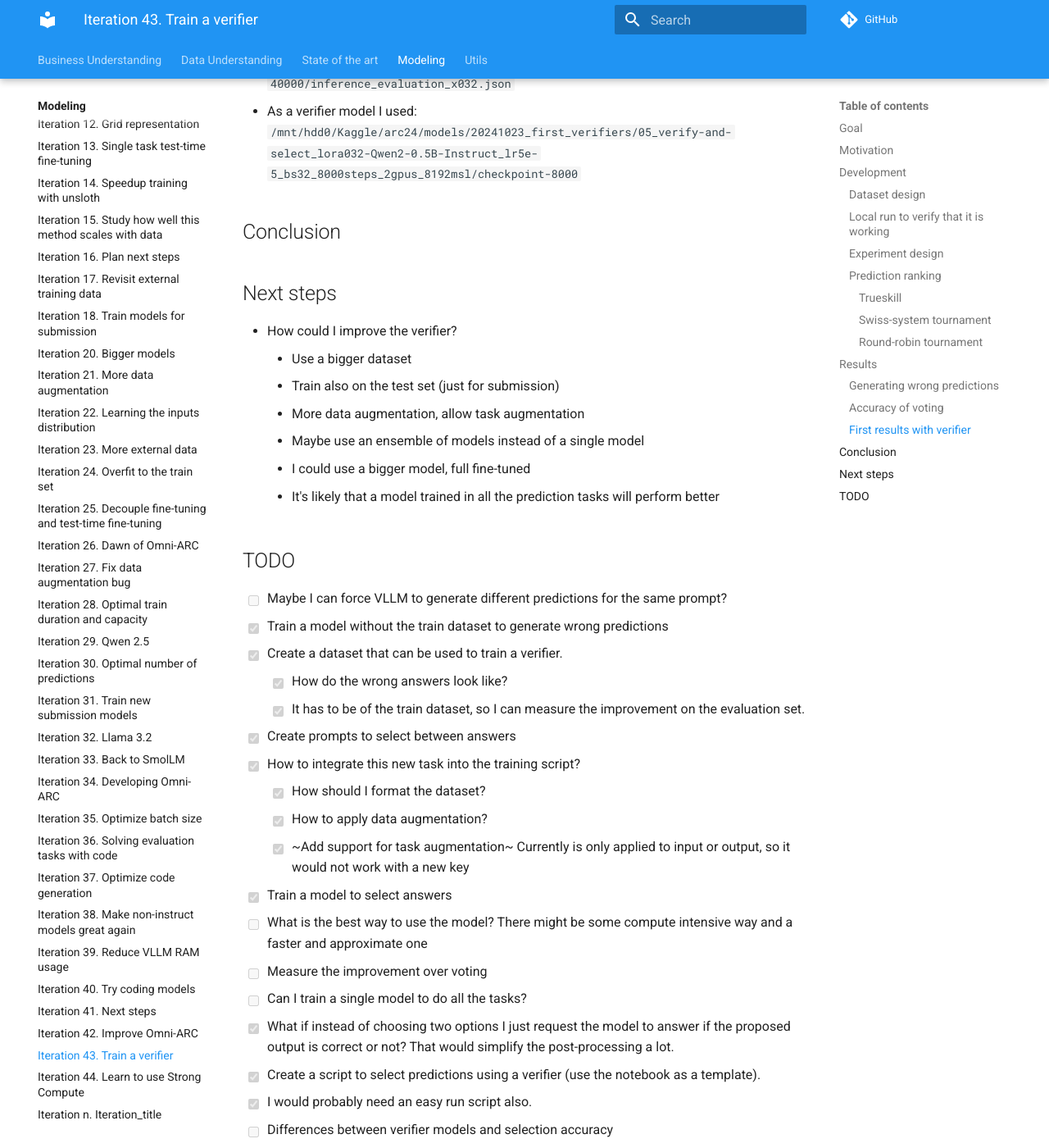
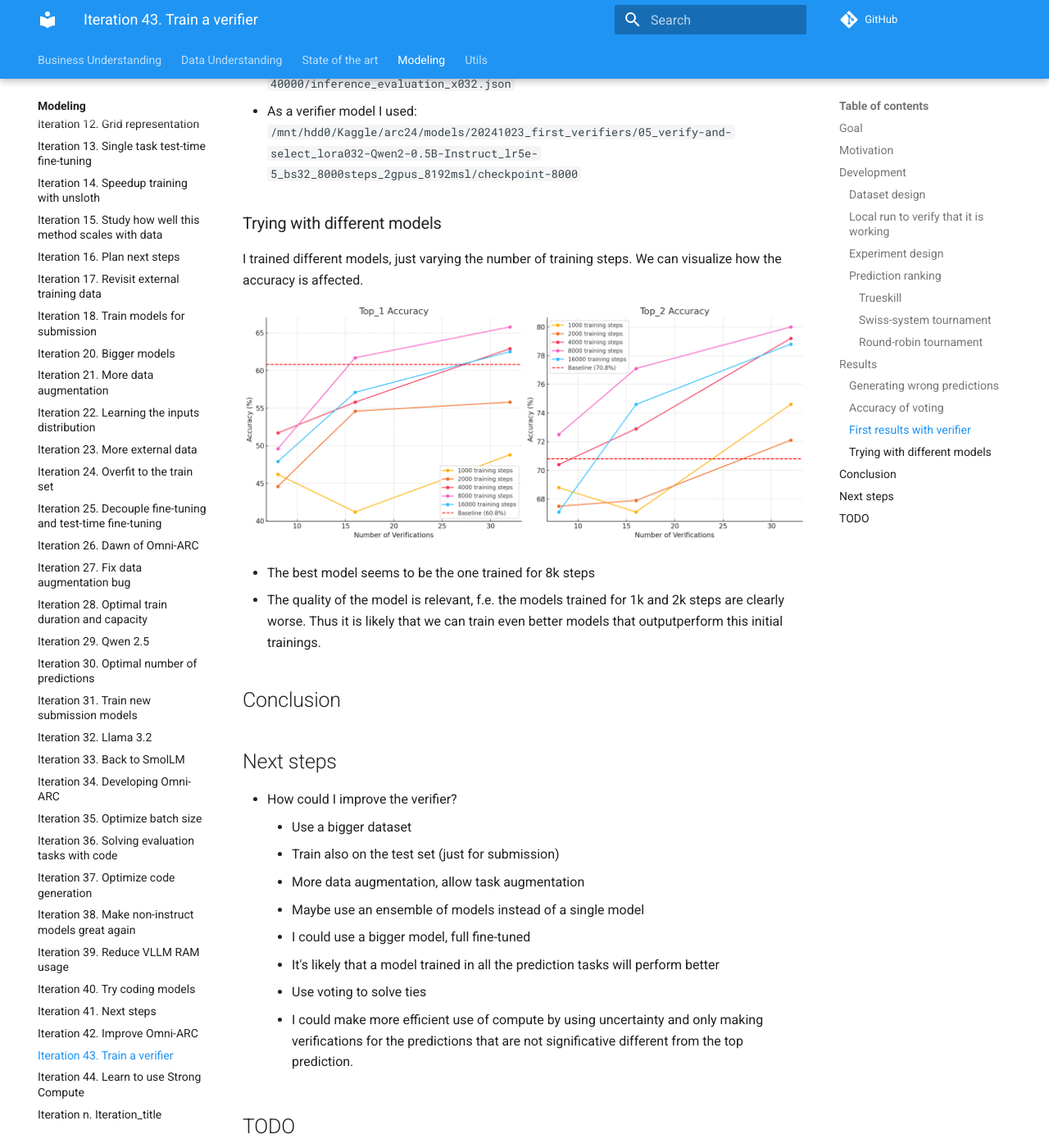
Before and after one commit to zhengjunyao-work/arc24, an MkDocs documentation site: the page built from docs/modeling/Iteration_43_train_a_verifier.md, in a window 1280 px wide and 1400 px high, scrolled down 4907 px. Shown: the whole window at 82% size. Built offline with MkDocs 1.6.1 and Material for MkDocs 9.7.7, drawn with Linux system fonts in a browser that asks for light colours; comment, search, counter and statistics services are not loaded.

Commit message:
updated documentation

```diff
--- a/docs/modeling/Iteration_43_train_a_verifier.md
+++ b/docs/modeling/Iteration_43_train_a_verifier.md
@@ -176,6 +176,16 @@ on leaderboard would improve the LB score from 40 to 45-46.
 - The plot above is for the predictions: `20240921_optimal_train_duration/05_LoRA-032-Qwen2-0.5B-Instruct_lr1e-4_4e4steps_2gpus_8192msl/checkpoint-40000/inference_evaluation_x032.json`
 - As a verifier model I used: `/mnt/hdd0/Kaggle/arc24/models/20241023_first_verifiers/05_verify-and-select_lora032-Qwen2-0.5B-Instruct_lr5e-5_bs32_8000steps_2gpus_8192msl/checkpoint-8000`
 
+### Trying with different models
+
+I trained different models, just varying the number of training steps. We can visualize how the accuracy is affected.
+
+![different models](res/2024-10-26-05-40-11.png)
+
+- The best model seems to be the one trained for 8k steps
+- The quality of the model is relevant, f.e. the models trained for 1k and 2k steps are clearly worse.
+  Thus it is likely that we can train even better models that outputperform this initial trainings.
+
 ## Conclusion
 
 ## Next steps
@@ -187,6 +197,9 @@ on leaderboard would improve the LB score from 40 to 45-46.
   - Maybe use an ensemble of models instead of a single model
   - I could use a bigger model, full fine-tuned
   - It's likely that a model trained in all the prediction tasks will perform better
+  - Use voting to solve ties
+  - I could make more efficient use of compute by using uncertainty and only making verifications for
+    the predictions that are not significative different from the top prediction.
 
 ## TODO
 
@@ -208,4 +221,4 @@ on leaderboard would improve the LB score from 40 to 45-46.
   That would simplify the post-processing a lot.
 - [x] Create a script to select predictions using a verifier (use the notebook as a template).
 - [x] I would probably need an easy run script also.
-- [ ] Differences between verifier models and selection accuracy
+- [x] Differences between verifier models and selection accuracy
```
Also changed, not shown: docs/modeling/res/2024-10-26-05-40-11.png (added).
